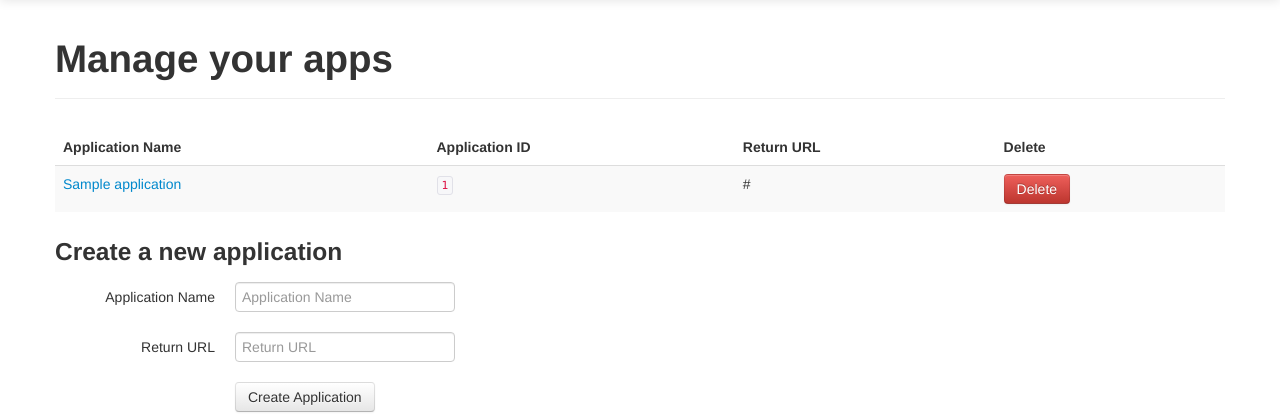
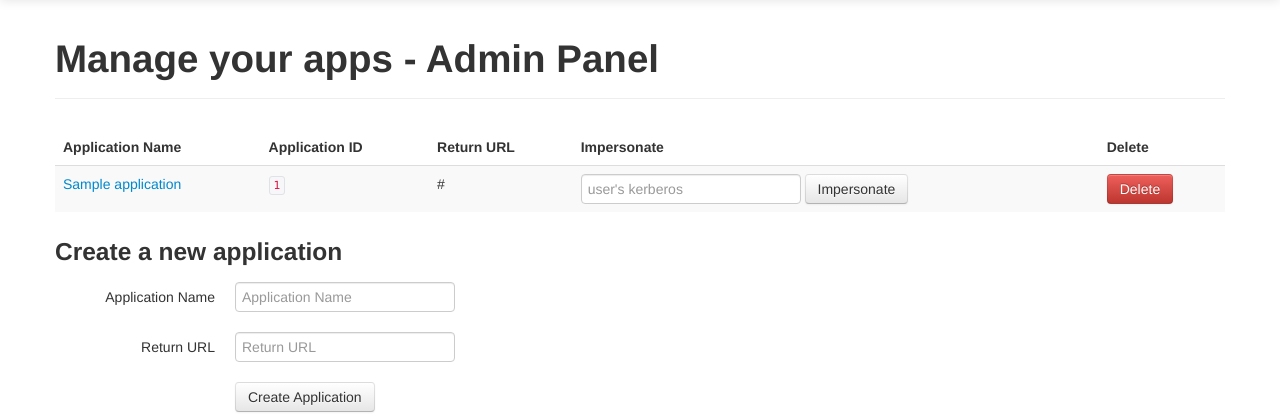
Before and after one commit to techx/authello, a Python web app: template authenticate/templates/manage.html in a window 1280 px wide. Shown: the part 41-457 px from the top of the page. Run offline with Jinja, Linux system fonts and the light colour scheme; the template is opened without the code that fills it: most values are stand-ins (such as "Sample title", 1, 10 or a date in 2020); some libraries are stand-ins or nearby versions.

Commit message:
Add impersonation feature

```diff
--- a/authenticate/models.py
+++ b/authenticate/models.py
@@ -28,7 +28,7 @@ class Application(db.Model):
   access_logs = db.relationship('AccessLog', back_populates='application')
 
   @classmethod
-  def find_by_id(cls, id):
+  def find_by_id(cls, id, unsafe_lookup=False):
     if not is_valid_application_id(id):
       return None
     results = Application.query.filter(Application.id == id).all()
@@ -36,7 +36,7 @@ class Application(db.Model):
       return None
     assert len(results) == 1
     result = results[0]
-    if result.owner != g.current_owner and not g.is_admin:
+    if not unsafe_lookup and result.owner != g.current_owner and not g.is_admin:
       return None
     return result
 
--- a/authenticate/templates/manage.html
+++ b/authenticate/templates/manage.html
@@ -2,7 +2,7 @@
 
 {% block content %}
 <div class="page-header">
-  <h1>Manage your apps</h1>
+  <h1>Manage your apps - Admin Panel</h1>
 </div>
 
 <table class="table table-striped">
@@ -11,6 +11,7 @@
       <th>Application Name</th>
       <th>Application ID</th>
       <th>Return URL</th>
+      <th>Impersonate</th>
       <th>Delete</th>
     </tr>
   </thead>
@@ -24,9 +25,20 @@
           <td>
             <form
               inline
+              action="{{ url_for('handle_impersonate_request', application_id=application.id) }}"
+              method="POST"
+              class="form form-inline"
+              style="margin: 0">
+              <input type="text" name="kerberos" class="form-control" placeholder="user's kerberos" />
+              <button type="submit" class="btn">Impersonate</button>
+            </form>
+          </td>
+          <td>
+            <form
+              inline
               action="{{ url_for('delete_application', application_id=application.id) }}"
               method="POST"
-              onsubmit="return confirm('Are you sure?')"
+              onsubmit="return confirm('Are you sure? This will permanently prevent future logins to this application.')"
               style="margin: 0">
               <button type="submit" class="btn btn-danger">Delete</button>
             </form>
@@ -35,7 +47,7 @@
       {% endfor %}
     {% else %}
       <tr>
-        <td colspan="4">You don't have any applications yet. Make one below!</td>
+        <td colspan="5">You don't have any applications yet. Make one below!</td>
       </tr>
     {% endif %}
   </tbody>
```
Also changed, not shown: authenticate/authenticator/routes.py (+13 -4 lines), authenticate/manager/routes.py (line endings or trailing spaces).
